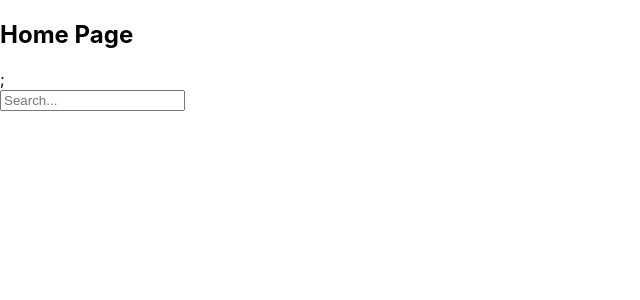
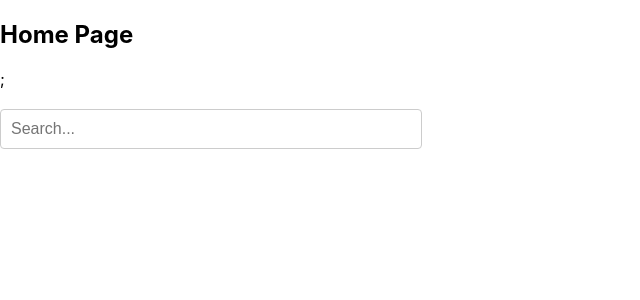
Before and after one commit to sc103121/Rally, a React (Create React App) app in the folder frontend/rally/: page / in a window 1280 px wide. Shown: the top 300 px of the page, without its empty margins (0-640 px from the left). Built offline with nearby package versions, Linux system fonts and the light colour scheme.

Commit message:
comp style

```diff
--- a/frontend/rally/src/App.css
+++ b/frontend/rally/src/App.css
@@ -36,3 +36,18 @@
     transform: rotate(360deg);
   }
 }
+.search-bar {
+  width: 100%;
+  max-width: 400px;
+  padding: 10px;
+  margin: 20px auto;
+  border: 1px solid #ccc;
+  border-radius: 4px;
+  font-size: 16px;
+}
+
+.search-bar:focus {
+  border-color: #61dafb;
+  outline: none;
+  box-shadow: 0 0 5px rgba(97, 218, 251, 0.5);
+}
```
Also changed, not shown: frontend/rally/src/components/componentsstyle.css (added).
